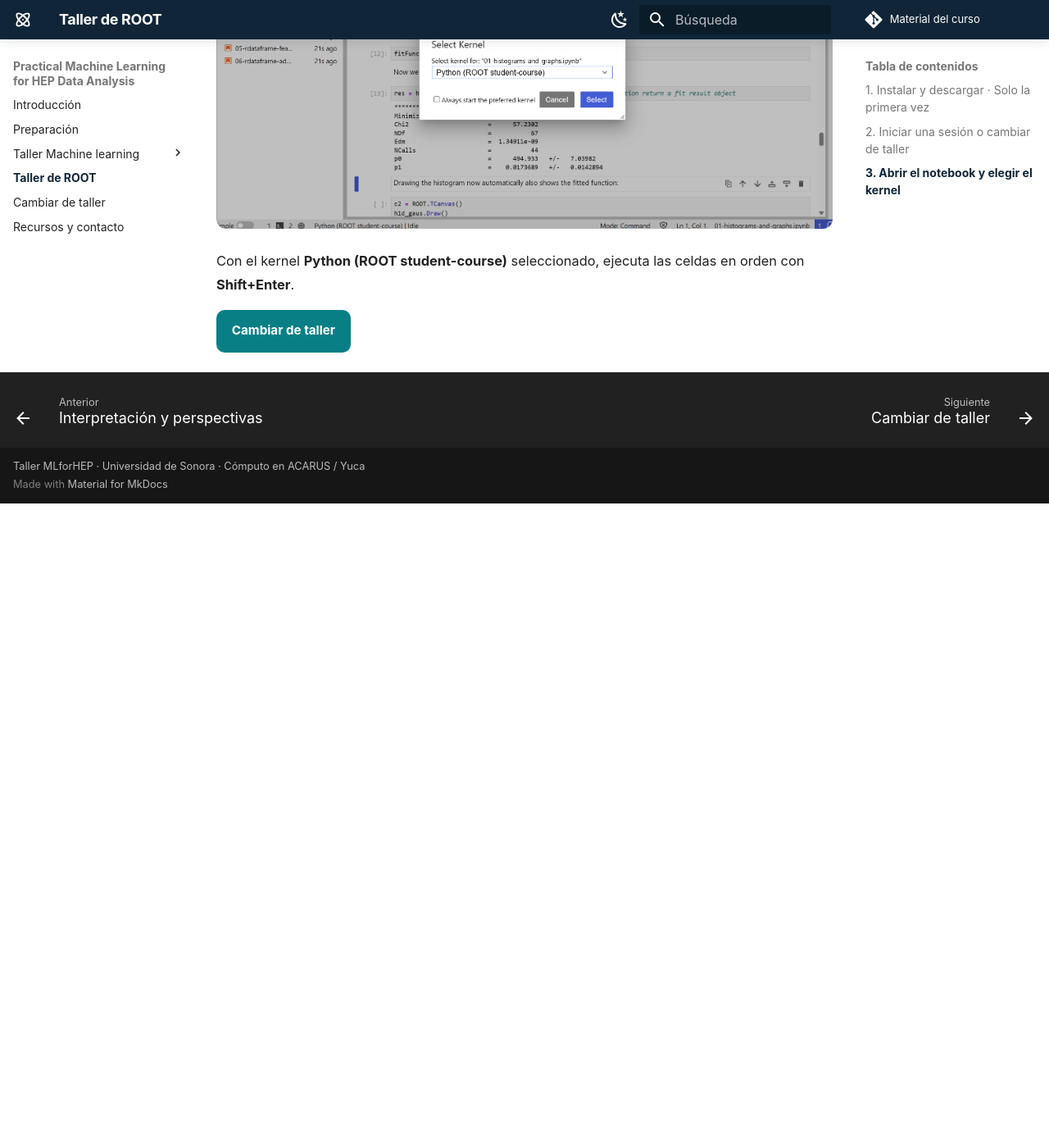
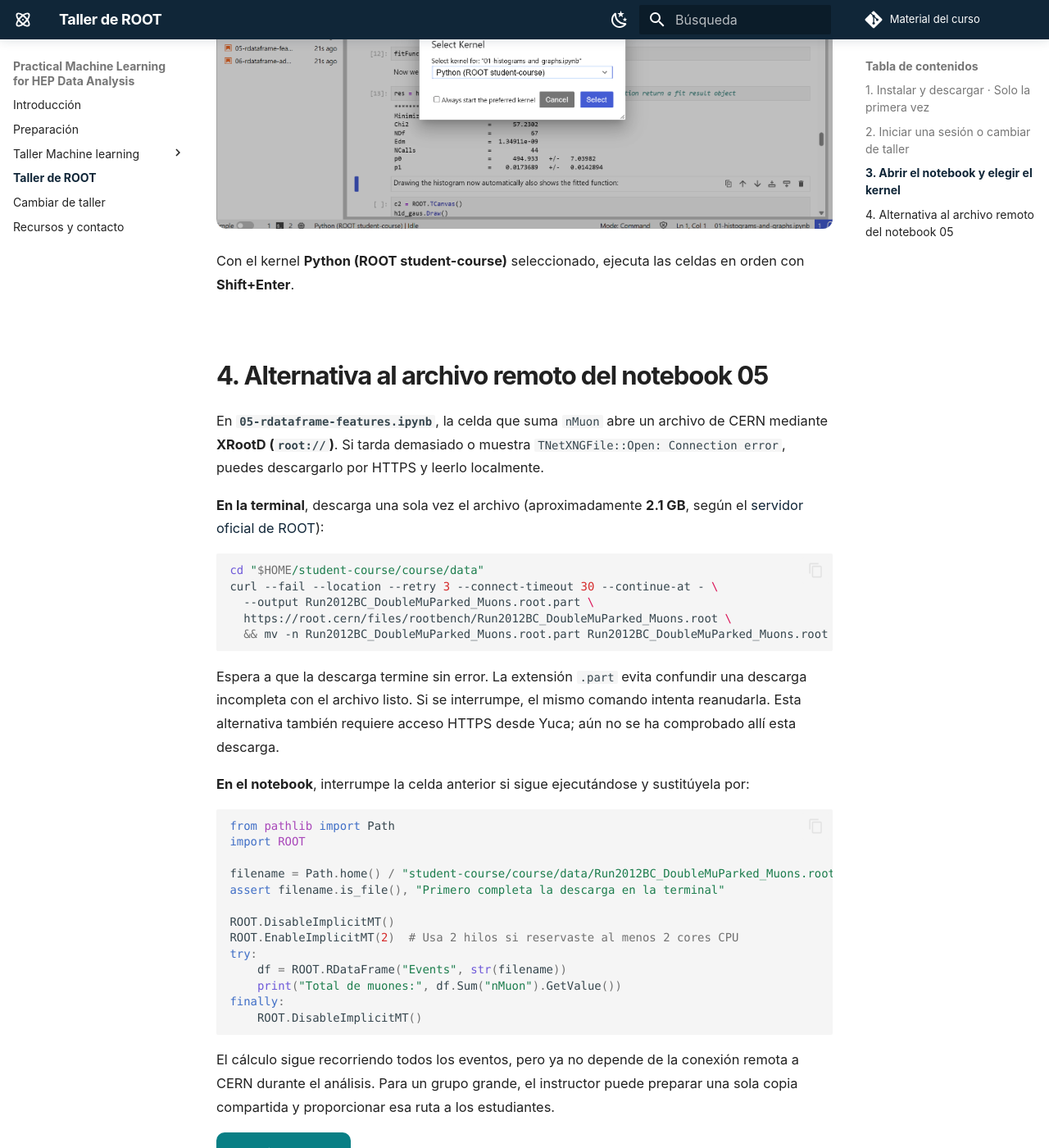
Before and after one commit to castaned/practical-ml-hep, an MkDocs documentation site: the page built from docs/curso-root.md, in a window 1280 px wide and 1400 px high, scrolled down 2722 px. Shown: the whole window at 82% size. Built offline with MkDocs 1.6.1 and Material for MkDocs 9.7.7, drawn with Linux system fonts in a browser that asks for light colours; comment, search, counter and statistics services are not loaded; before the commit the page ends 3336 px from its top, so only the background shows below that.

Commit message:
Add HTTPS download and local file alternative for ROOT notebook 05

````diff
--- a/docs/curso-root.md
+++ b/docs/curso-root.md
@@ -61,4 +61,40 @@ En cada notebook selecciona **Kernel → Change Kernel → Python (ROOT student-
 
 Con el kernel **Python (ROOT student-course)** seleccionado, ejecuta las celdas en orden con **Shift+Enter**.
 
+## 4. Alternativa al archivo remoto del notebook 05
+
+En **`05-rdataframe-features.ipynb`**, la celda que suma `nMuon` abre un archivo de CERN mediante **XRootD (`root://`)**. Si tarda demasiado o muestra `TNetXNGFile::Open: Connection error`, puedes descargarlo por HTTPS y leerlo localmente.
+
+**En la terminal**, descarga una sola vez el archivo (aproximadamente **2.1 GB**, según el [servidor oficial de ROOT](https://root.cern/files/rootbench/)):
+
+```bash
+cd "$HOME/student-course/course/data"
+curl --fail --location --retry 3 --connect-timeout 30 --continue-at - \
+  --output Run2012BC_DoubleMuParked_Muons.root.part \
+  https://root.cern/files/rootbench/Run2012BC_DoubleMuParked_Muons.root \
+  && mv -n Run2012BC_DoubleMuParked_Muons.root.part Run2012BC_DoubleMuParked_Muons.root
+```
+
+Espera a que la descarga termine sin error. La extensión `.part` evita confundir una descarga incompleta con el archivo listo. Si se interrumpe, el mismo comando intenta reanudarla. Esta alternativa también requiere acceso HTTPS desde Yuca; aún no se ha comprobado allí esta descarga.
+
+**En el notebook**, interrumpe la celda anterior si sigue ejecutándose y sustitúyela por:
+
+```python
+from pathlib import Path
+import ROOT
+
+filename = Path.home() / "student-course/course/data/Run2012BC_DoubleMuParked_Muons.root"
+assert filename.is_file(), "Primero completa la descarga en la terminal"
+
+ROOT.DisableImplicitMT()
+ROOT.EnableImplicitMT(2)  # Usa 2 hilos si reservaste al menos 2 cores CPU
+try:
+    df = ROOT.RDataFrame("Events", str(filename))
+    print("Total de muones:", df.Sum("nMuon").GetValue())
+finally:
+    ROOT.DisableImplicitMT()
+```
+
+El cálculo sigue recorriendo todos los eventos, pero ya no depende de la conexión remota a CERN durante el análisis. Para un grupo grande, el instructor puede preparar una sola copia compartida y proporcionar esa ruta a los estudiantes.
+
 [Cambiar de taller](ambientes.md){ .md-button .md-button--primary }
````
